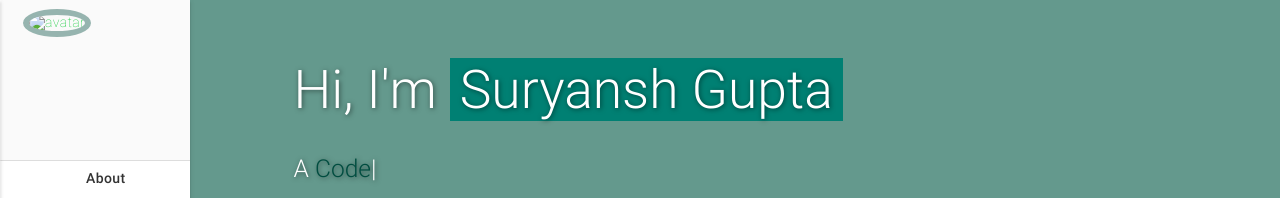
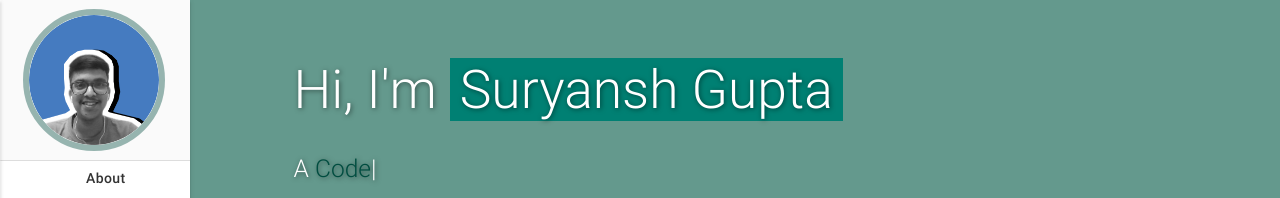
Before and after one commit to SURYANSH9000/SG_Portfolio, a plain HTML site: page index.html in a window 1280 px wide. Shown: the top 198 px of the page. Drawn offline with nearby package versions, Linux system fonts and the light colour scheme; some icons are missing.

Commit message:
Update index.html

```diff
--- a/index.html
+++ b/index.html
@@ -59,7 +59,7 @@
       <li class="logo">
         <a id="logo-container" aria-label="Navigate to the beginning of the page" href="#intro"
           class="brand-logo grey-blue-text">
-          <img src="assets/img" class="circle img-responsive profile-pic" alt="avatar">
+          <img src="assets/img/1.png" class="circle img-responsive profile-pic" alt="avatar">
         </a>
       </li>
 
```
